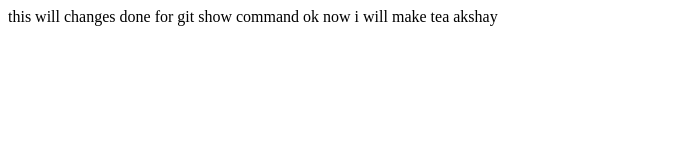
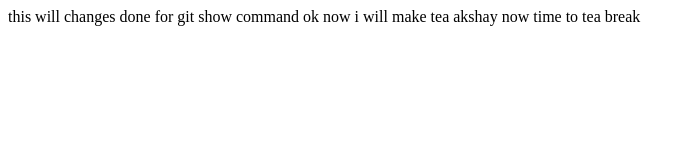
Before and after one commit to akshaydc61/git-course, a plain HTML site: page index.html in a window 1280 px wide. Shown: the whole page, without its empty margins (0-695 px from the left). Drawn offline with Linux system fonts and the light colour scheme.

Commit message:
this push heander.ss

```diff
--- a/index.html
+++ b/index.html
@@ -2,4 +2,7 @@
 this will changes done for git show command ok
 now i will make tea
 akshay
+
+
+<body> now time to tea break </body>
 </html>
```
Also changed, not shown: header.css (added).
